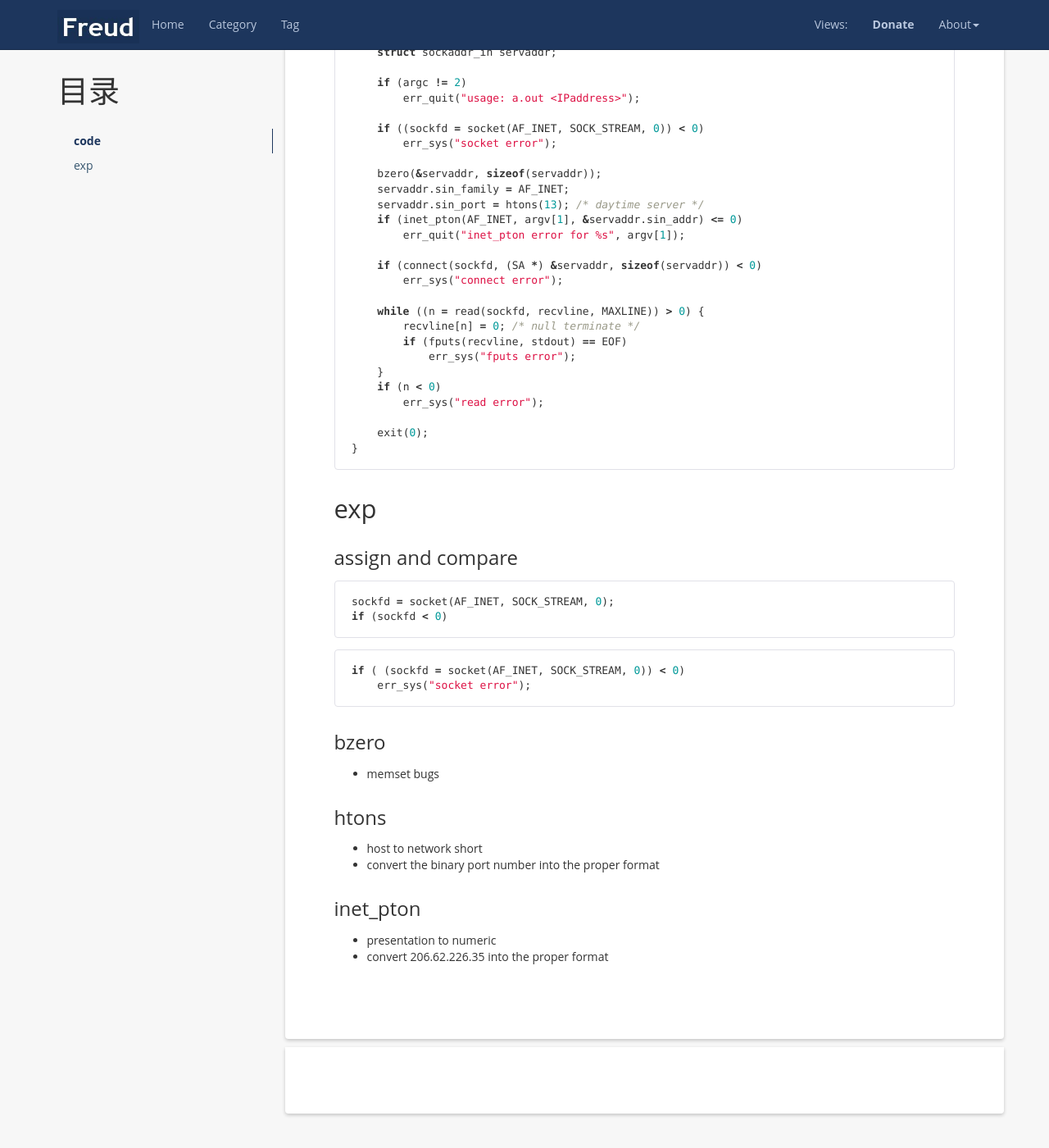
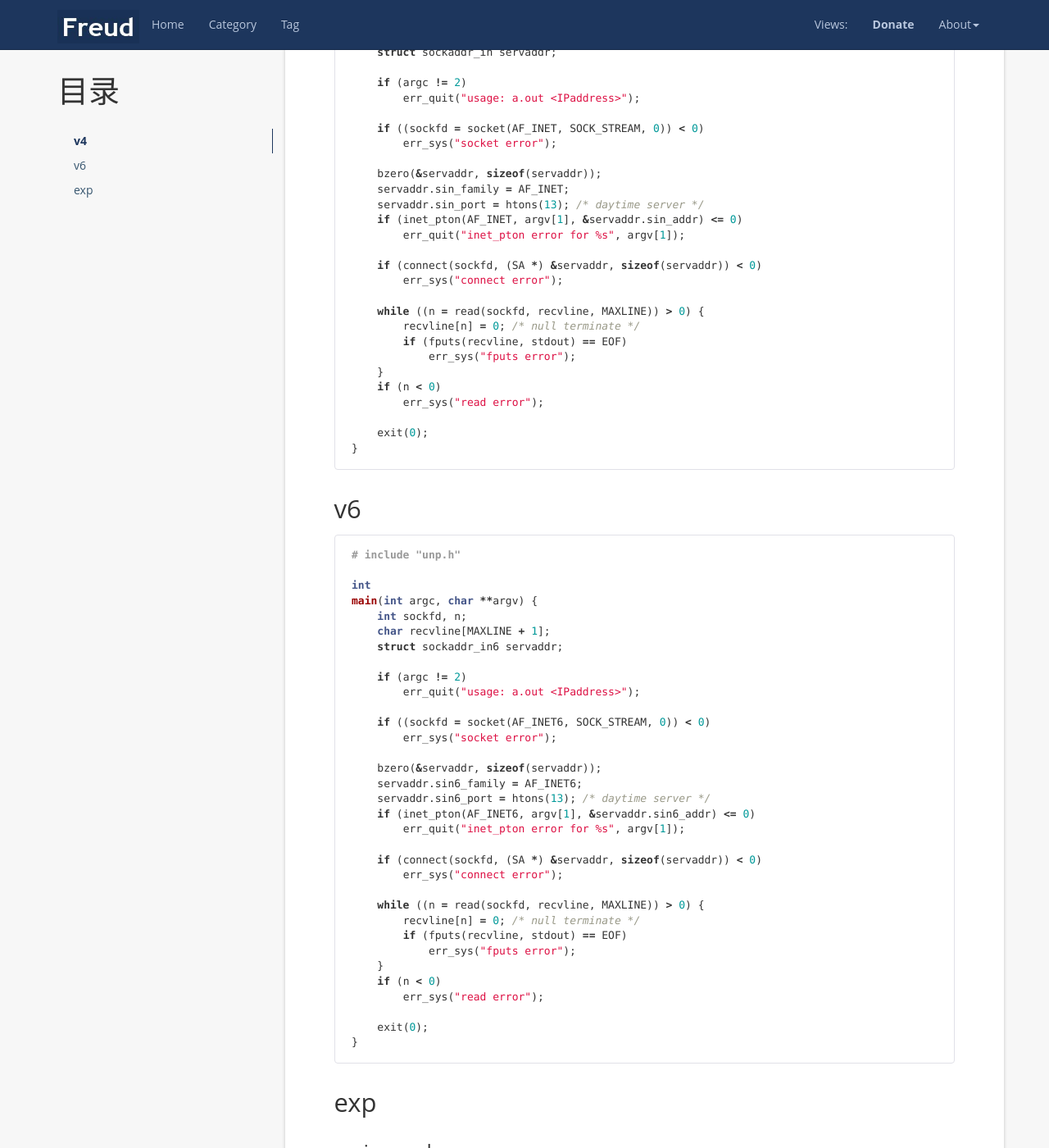
Before and after one commit to caser789/caser789.github.io, a Jekyll site: the page built from _posts/2017-6-4-unp-daytimetcpcli.md, in a window 1280 px wide and 1400 px high, scrolled down 458 px. Shown: the whole window at 82% size. Built offline with Jekyll 4.4.1, drawn with Linux system fonts in a browser that asks for light colours; nearby versions of some CDN libraries; our own code applies the rules of GitHub Pages for plain Markdown files; comment, search, counter and statistics services are not loaded.

Commit message:
unp: daytimetcpcliv6

````diff
--- a/_posts/2017-6-4-unp-daytimetcpcli.md
+++ b/_posts/2017-6-4-unp-daytimetcpcli.md
@@ -9,7 +9,7 @@ tag: unp
 * content
 {:toc}
 
-## code
+## v4
 
 ```c
 # include "unp.h"
@@ -30,6 +30,42 @@ main(int argc, char **argv) {
     servaddr.sin_family = AF_INET;
     servaddr.sin_port = htons(13); /* daytime server */
     if (inet_pton(AF_INET, argv[1], &servaddr.sin_addr) <= 0)
+        err_quit("inet_pton error for %s", argv[1]);
+
+    if (connect(sockfd, (SA *) &servaddr, sizeof(servaddr)) < 0)
+        err_sys("connect error");
+
+    while ((n = read(sockfd, recvline, MAXLINE)) > 0) {
+        recvline[n] = 0; /* null terminate */
+        if (fputs(recvline, stdout) == EOF)
+            err_sys("fputs error");
+    }
+    if (n < 0)
+        err_sys("read error");
+
+    exit(0);
+}
+```
+## v6
+```c
+# include "unp.h"
+
+int
+main(int argc, char **argv) {
+    int sockfd, n;
+    char recvline[MAXLINE + 1];
+    struct sockaddr_in6 servaddr;
+
+    if (argc != 2)
+        err_quit("usage: a.out <IPaddress>");
+
+    if ((sockfd = socket(AF_INET6, SOCK_STREAM, 0)) < 0)
+        err_sys("socket error");
+
+    bzero(&servaddr, sizeof(servaddr));
+    servaddr.sin6_family = AF_INET6;
+    servaddr.sin6_port = htons(13); /* daytime server */
+    if (inet_pton(AF_INET6, argv[1], &servaddr.sin6_addr) <= 0)
         err_quit("inet_pton error for %s", argv[1]);
 
     if (connect(sockfd, (SA *) &servaddr, sizeof(servaddr)) < 0)
````
